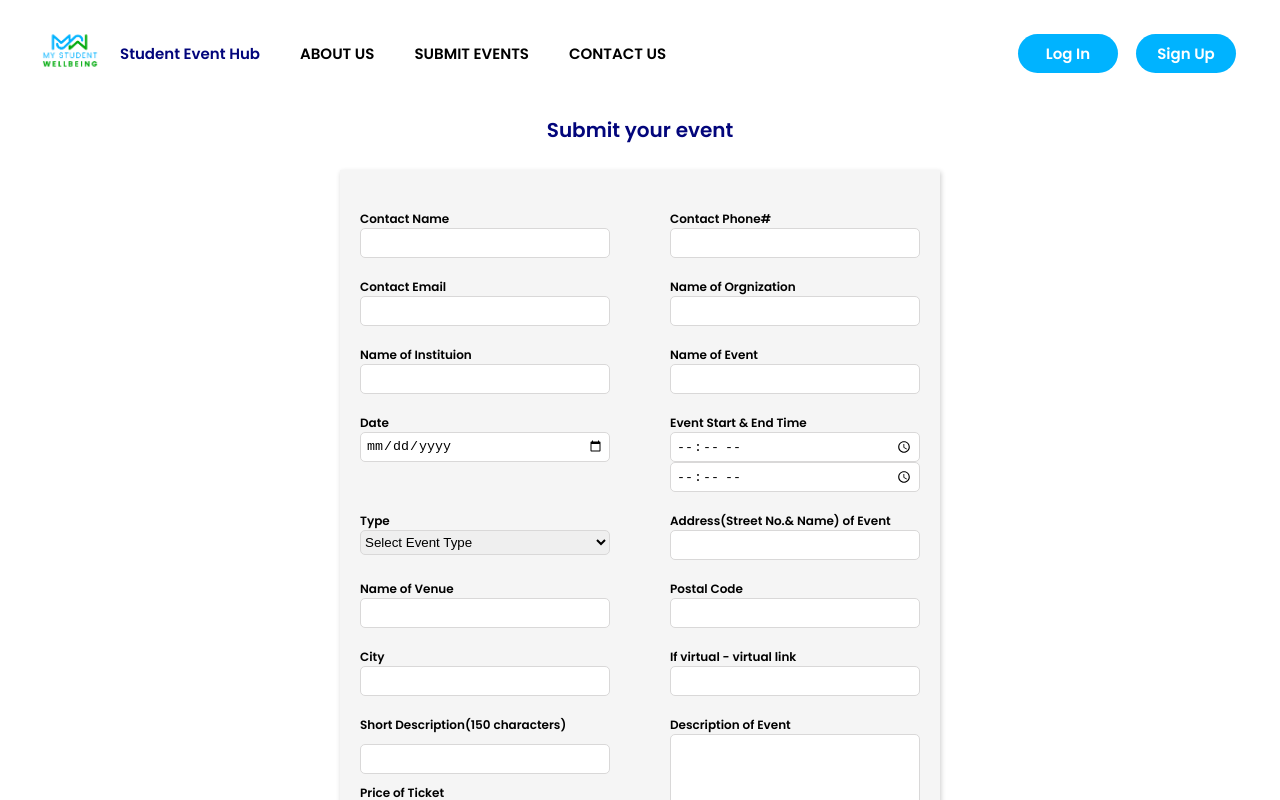
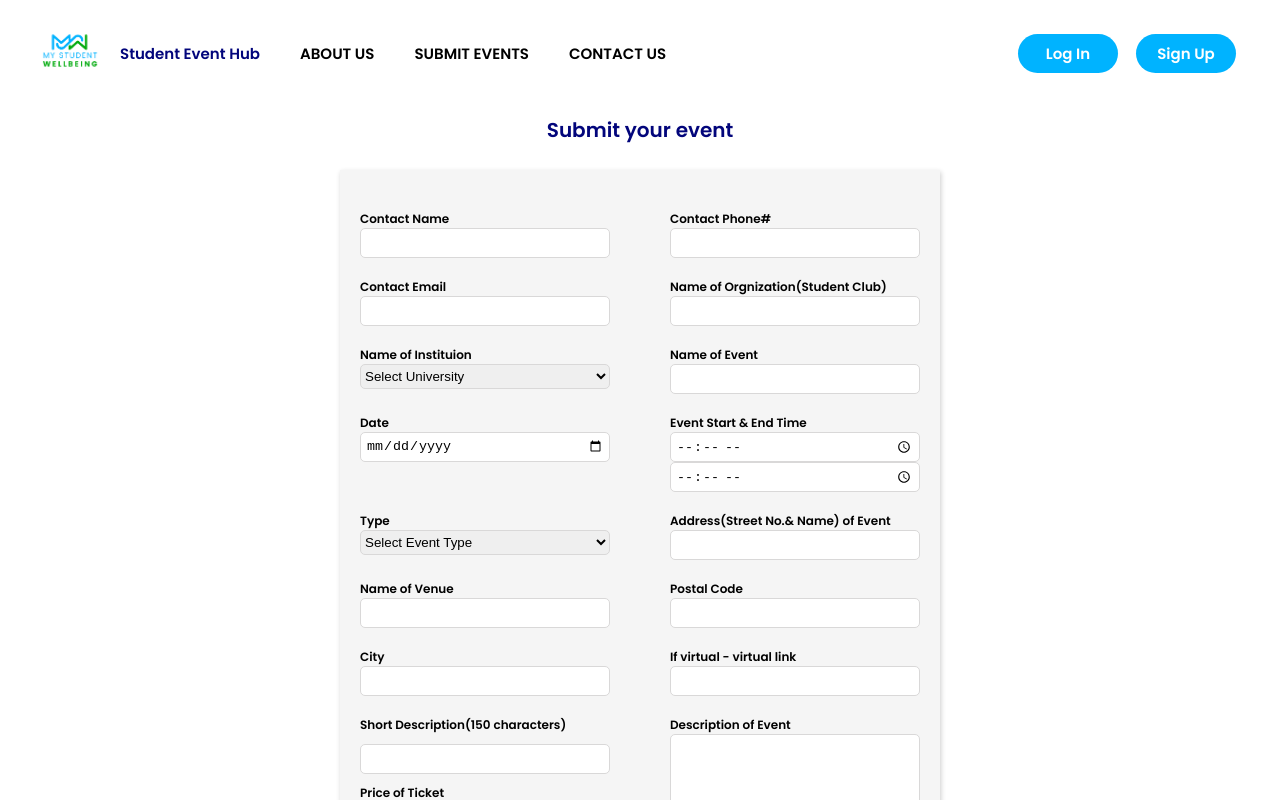
Before and after one commit to mystudentwellbeing/Campus-Event-Hub, a React (Vite) app in the folder frontend/: page /submitevents in a window 1280 px wide. Shown: the top 800 px of the page. Built offline with nearby package versions, Linux system fonts and the light colour scheme; no server answers.

Commit message:
updated input type for institution to dropdown

```diff
--- a/frontend/src/pages/SubmitEvents.jsx
+++ b/frontend/src/pages/SubmitEvents.jsx
@@ -146,7 +146,7 @@ const SubmitEvents = () => {
             />
           </div>
           <div>
-            <label>Name of Orgnization</label>
+            <label>Name of Orgnization(Student Club)</label>
             <input
               type="textbox"
               name="nameOfOrg"
@@ -158,12 +158,23 @@ const SubmitEvents = () => {
         <div className={styles.formContainer}>
           <div>
             <label>Name of Instituion</label>
-            <input
+            <select
+              name="nameOfInst"
+              className={styles.dropdownStyle}
+              value={nameOfInst}
+              onChange={(e) => setNameOfInst(e.target.value)}
+            >
+              <option value="">Select University</option>
+              <option value="university_of_manitoba">University of Manitoba</option>
+              <option value="university_of_winnipeg">University of Winnipeg</option>
+              {console.log(nameOfInst)}
+            </select>
+            {/* <input
               type="textbox"
               name="nameOfInst"
               value={nameOfInst}
               onChange={(e) => setNameOfInst(e.target.value)}
-            />
+            /> */}
           </div>
           <div>
             <label>Name of Event</label>
```
